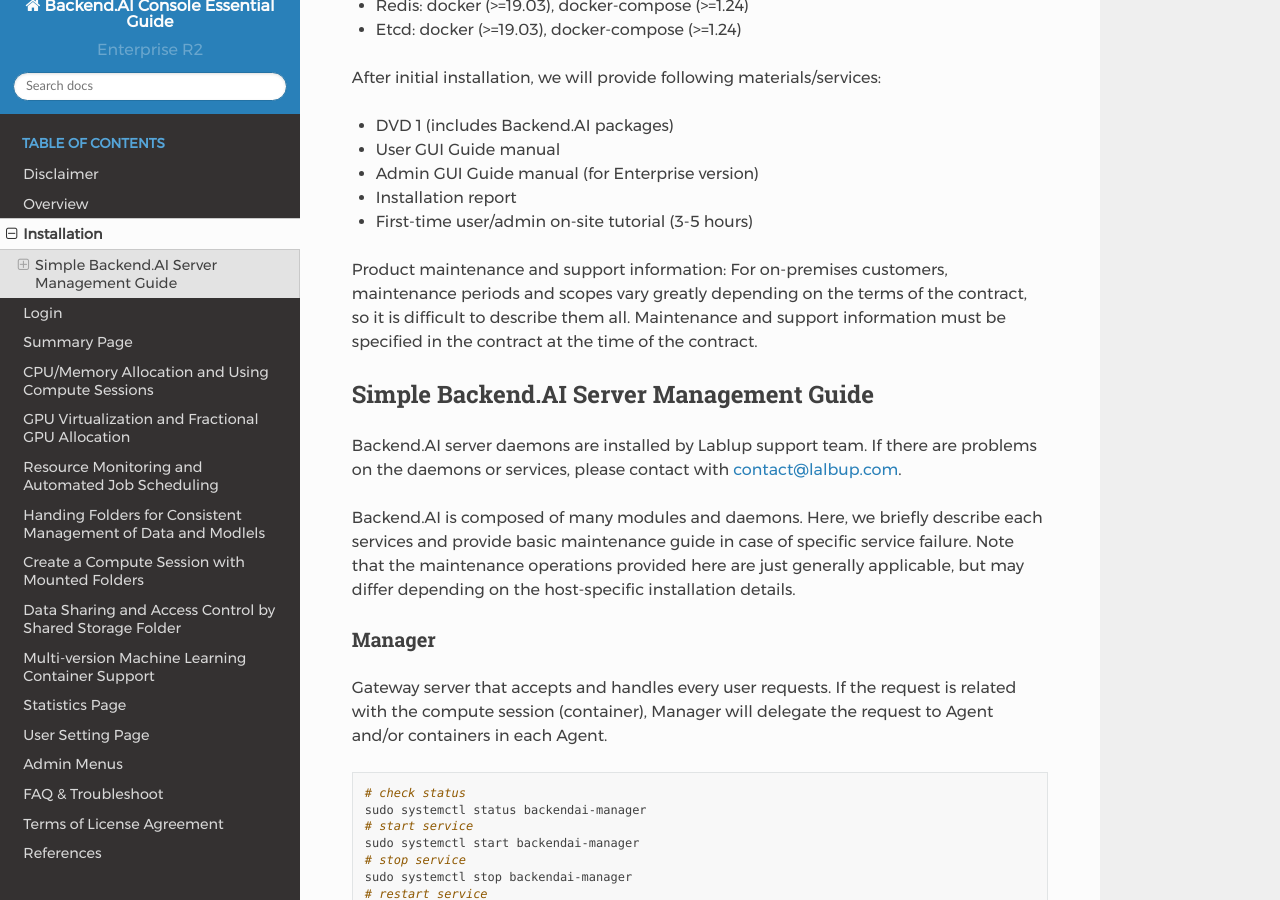
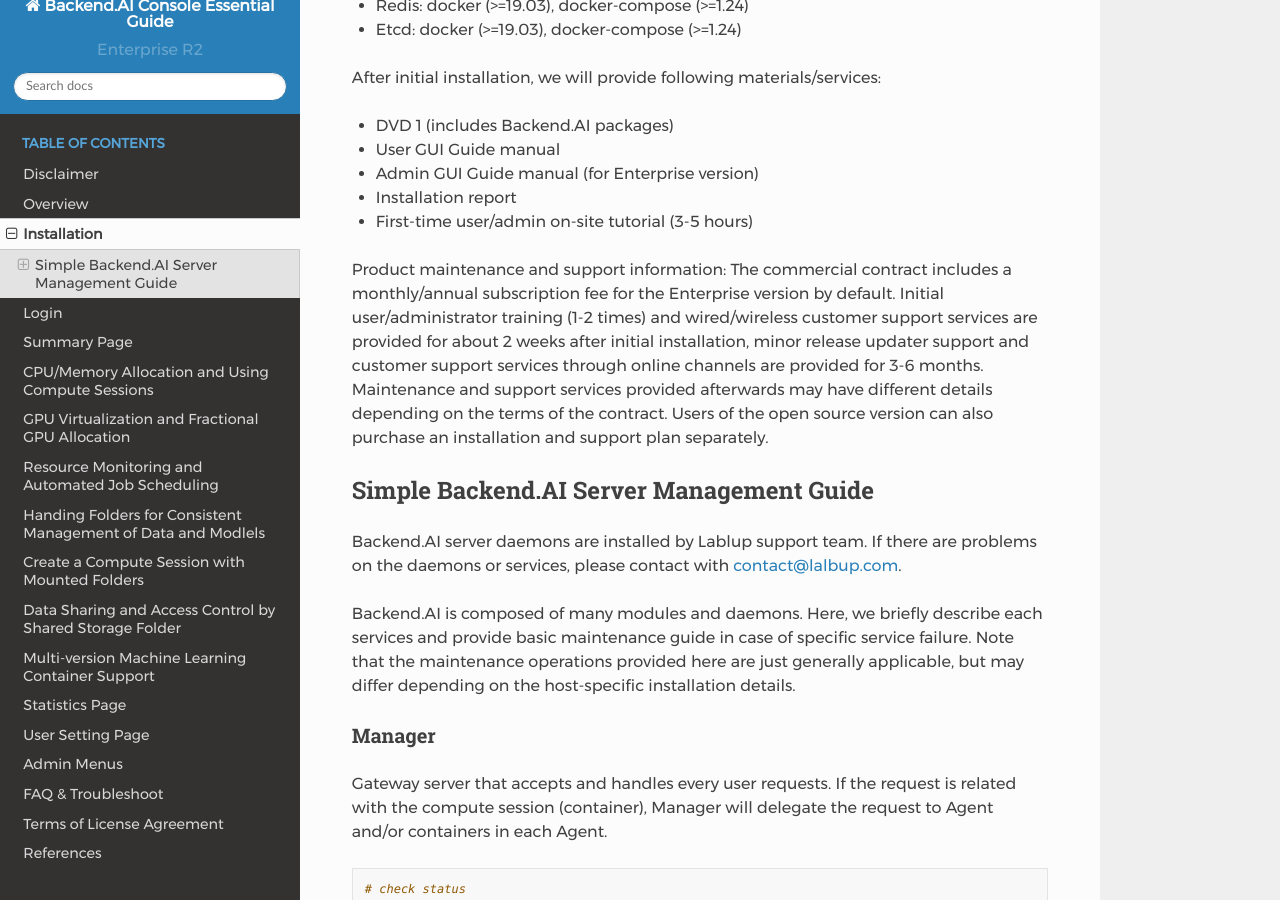
Before and after one commit to lablup/backend.ai-docs-webui, a Sphinx documentation site: the page built from docs/installation/installation.rst, in a window 1280 px wide and 900 px high, scrolled down 910 px. Built offline with Sphinx 7.4.7 and the Read the Docs theme 2.0.0, drawn with Linux system fonts in a browser that asks for light colours; some of the changed text lies outside the part shown.

Commit message:
docs: add missing sections

```diff
--- a/docs/installation/installation.rst
+++ b/docs/installation/installation.rst
@@ -45,10 +45,15 @@
 * Installation report
 * First-time user/admin on-site tutorial (3-5 hours)
 
-Product maintenance and support information: For on-premises customers,
-maintenance periods and scopes vary greatly depending on the terms of the
-contract, so it is difficult to describe them all. Maintenance and support
-information must be specified in the contract at the time of the contract.
+Product maintenance and support information: The commercial contract includes a
+monthly/annual subscription fee for the Enterprise version by default. Initial
+user/administrator training (1-2 times) and wired/wireless customer support
+services are provided for about 2 weeks after initial installation, minor
+release updater support and customer support services through online channels
+are provided for 3-6 months. Maintenance and support services provided
+afterwards may have different details depending on the terms of the contract.
+Users of the open source version can also purchase an installation and support
+plan separately.
 
 Simple Backend.AI Server Management Guide
 -----------------------------------------
@@ -180,6 +185,15 @@
    docker ps | grep halfstack-db
    # Connect to the postgresql container via bash
    docker exec -it <postgresql-container-id> bash
+   # Disconnect all connection, for safety
+   psql -U postgres
+   postgres=# SELECT pg_terminate_backend(pg_stat_activity.pid)
+   postgres-# FROM pg_stat_activity
+   postgres-# WHERE pg_stat_activity.datname = 'backend'
+   postgres-# AND pid <> pg_backend_pid();
+   # Ensure previous data be cleaned (to prevent overwrite)
+   postgres=# DROP DATABASE backend;
+   postgres=# \q
    # Restore from data
    psql -U postgres < backup_db_data.sql
 
```
Also changed, not shown: docs/admin_menu/create_user_dialog.png, docs/summary/change_user_info.png, docs/vfolder/vfolder_create_dialog.png, 3 other files.
